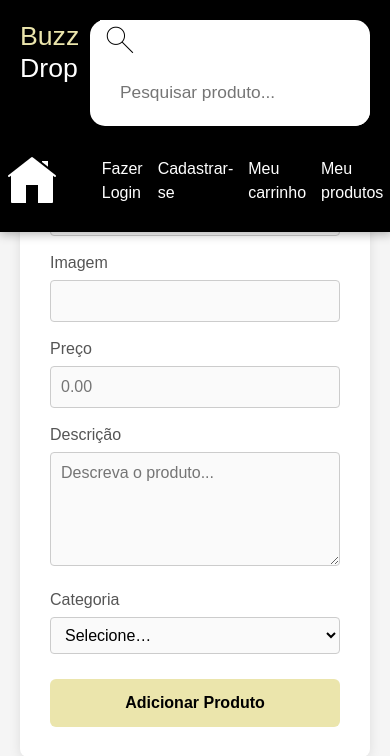
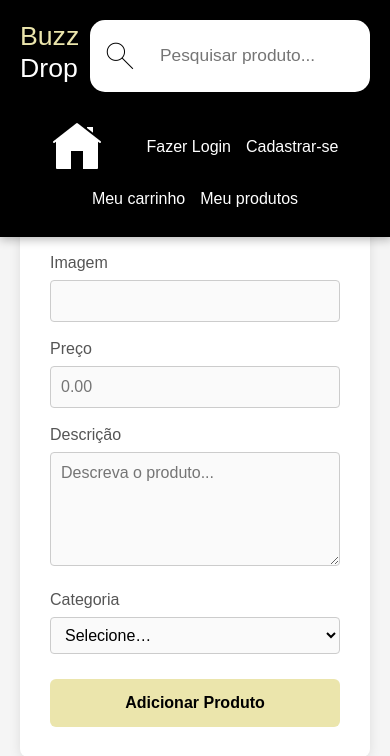
Before and after one commit to GabryelMene/projetoweb2final, a PHP site: page / in a window 390 px wide. Shown: the top 756 px of the page. Run offline with PHP 8.4, Linux system fonts and the light colour scheme.

Commit message:
Update header-mobile.css

```diff
--- a/cadastro_item/style/header-mobile.css
+++ b/cadastro_item/style/header-mobile.css
@@ -43,7 +43,6 @@
     padding-left: 10px;
     border-radius: 15px;
     width: 80%;
-    flex-wrap: wrap;
 }
 
 
@@ -76,6 +75,7 @@
     justify-content: center;
     align-items: center;
     gap: 15px;
+    flex-wrap: wrap;
 }
 
 .header-mobile .header-list-options .home-icon {
```
